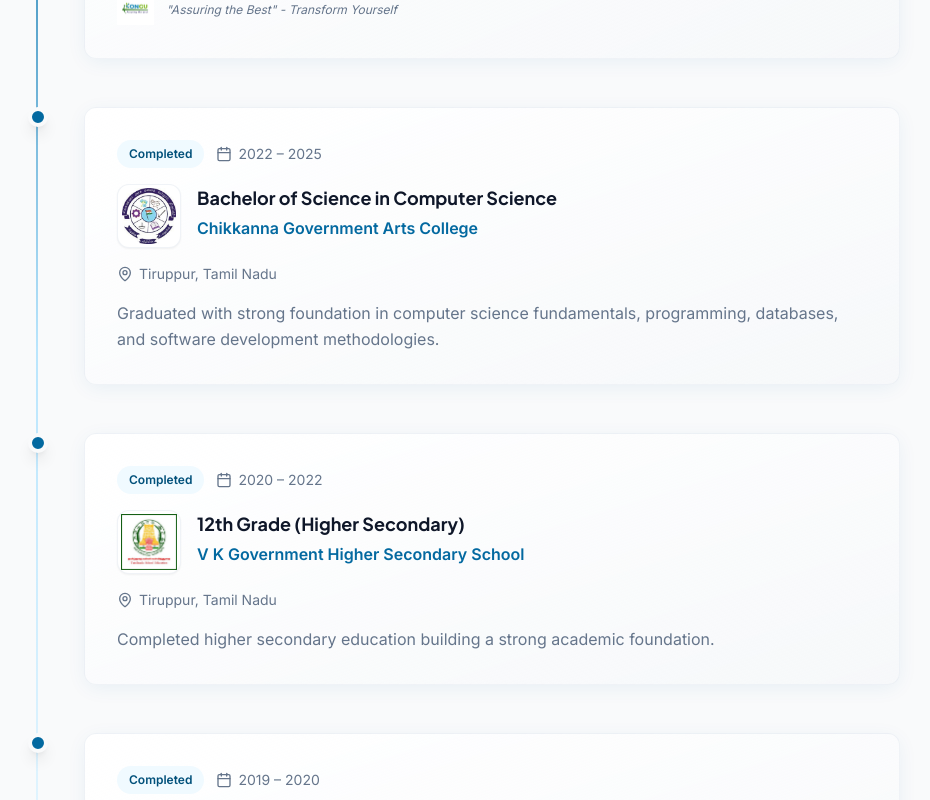
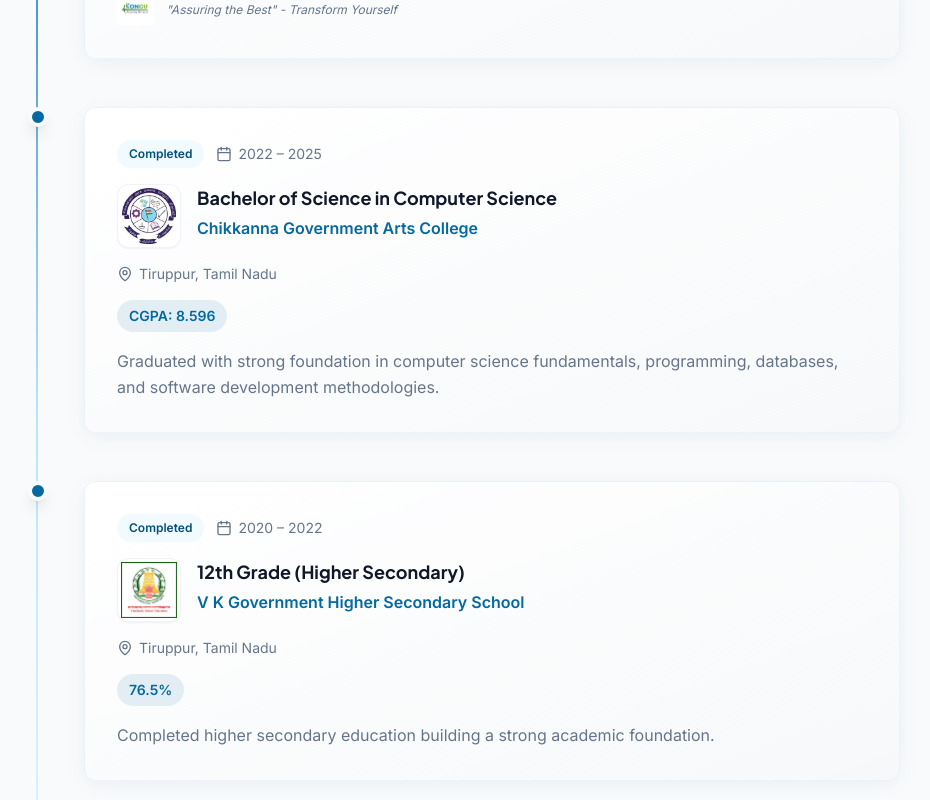
Before and after one commit to Littlekrish003/Portfolio, a React (Vite) app: page / in a window 1280 px wide. Shown: the part 2276-3076 px from the top of the page, without its empty margins (188-1118 px from the left). Built offline with nearby package versions, Linux system fonts and the light colour scheme; no server answers; the HTML template or start-up script is replaced by a standard one.

Commit message:
Updated Marks & Background

```diff
--- a/src/components/EducationSection.tsx
+++ b/src/components/EducationSection.tsx
@@ -26,7 +26,8 @@ const education = [{
   description: "Graduated with strong foundation in computer science fundamentals, programming, databases, and software development methodologies.",
   logo: chikkannaLogo,
   secondaryLogo: null,
-  tagline: null
+  tagline: null,
+  score: "CGPA: 8.596"
 }, {
   degree: "12th Grade (Higher Secondary)",
   institution: "V K Government Higher Secondary School",
@@ -36,7 +37,8 @@ const education = [{
   description: "Completed higher secondary education building a strong academic foundation.",
   logo: tnSchoolLogo,
   secondaryLogo: null,
-  tagline: null
+  tagline: null,
+  score: "76.5%"
 }, {
   degree: "10th Grade (Secondary)",
   institution: "Government High School",
@@ -46,7 +48,8 @@ const education = [{
   description: "Completed secondary education with a solid grounding in core subjects.",
   logo: tnSchoolLogo,
   secondaryLogo: null,
-  tagline: null
+  tagline: null,
+  score: "84%"
 }];
 
 const EducationSection = () => {
@@ -131,6 +134,12 @@ const EducationSection = () => {
                   {item.location}
                 </div>
 
+                {(item as any).score && (
+                  <div className="inline-flex items-center gap-1.5 px-3 py-1.5 rounded-full bg-primary/10 text-primary text-sm font-semibold mb-4">
+                    {(item as any).score}
+                  </div>
+                )}
+
                 <p className="text-muted-foreground leading-relaxed">
                   {item.description}
                 </p>
```
Also changed, not shown: src/assets/about-bg.jpeg (added).
